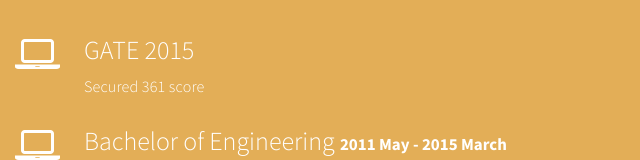
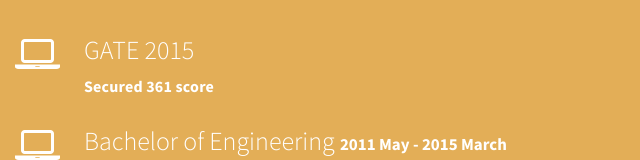
Before and after one commit to akashmehta/aakash.github.io, a plain HTML site: page index.html in a window 1280 px wide. Shown: the part 2908-3068 px from the top of the page, 27-667 px from the left. Drawn offline with Linux system fonts and the light colour scheme.

Commit message:
Updated website.

```diff
--- a/index.html
+++ b/index.html
@@ -382,7 +382,7 @@
                               </div>
                               <div class="media-body">
                                    <h3 class="media-heading">GATE 2015</h3>
-                                   <p class="color-white">Secured 361 score</p>
+                                   <p class="color-white" style="color: white"><b>Secured 361 score</b></p>
                               </div>
                          </div>
 
```
